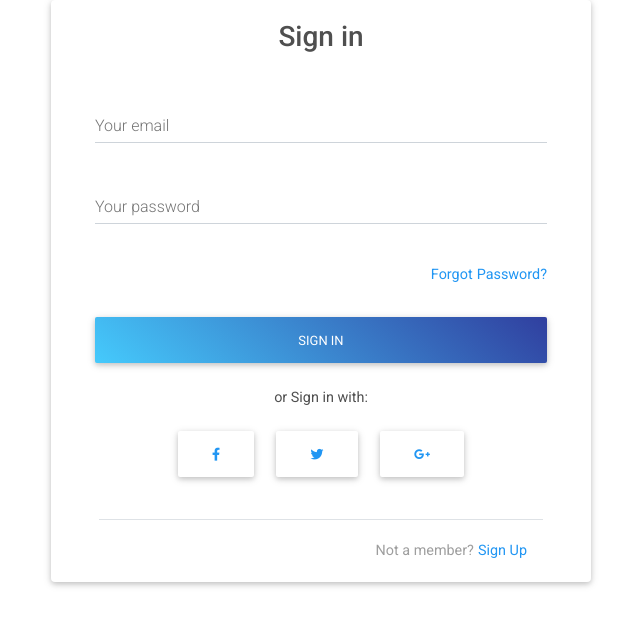
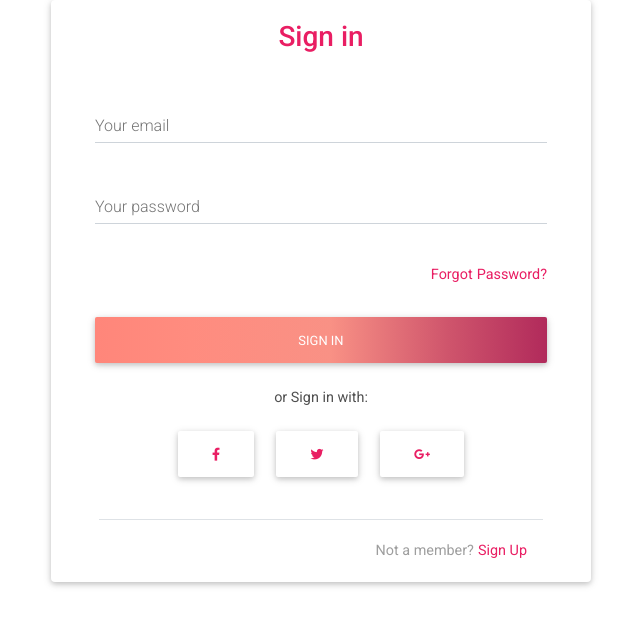
Before and after one commit to Rooted1/squlla-learning-system, a React (Create React App) app in the folder squlla-frontend/: page / in a window 1280 px wide. Shown: the top 626 px of the page, without its empty margins (34-674 px from the left). Built offline with nearby package versions, Linux system fonts and the light colour scheme.

Commit message:
update form color to custom color

```diff
--- a/squlla-frontend/src/components/Login.js
+++ b/squlla-frontend/src/components/Login.js
@@ -9,7 +9,7 @@
           <MDBCard>
             <MDBCardBody className="mx-4">
               <div className="text-center">
-                <h3 className="dark-grey-text mb-5">
+                <h3 className="pink-text mb-5">
                   <strong>Sign in</strong>
                 </h3>
               </div>
@@ -28,9 +28,9 @@
                 validate
                 containerClass="mb-0"
               />
-              <p className="font-small blue-text d-flex justify-content-end pb-3">
+              <p className="font-small pink-text d-flex justify-content-end pb-3">
                 Forgot
-                <a href="#!" className="blue-text ml-1">
+                <a href="#!" className="pink-text ml-1">
 
                   Password?
                 </a>
@@ -38,7 +38,7 @@
               <div className="text-center mb-3">
                 <MDBBtn
                   type="button"
-                  gradient="blue"
+                  gradient="young-passion"
                   rounded
                   className="btn-block z-depth-1a"
                 >
@@ -56,7 +56,7 @@
                   rounded
                   className="mr-md-3 z-depth-1a"
                 >
-                  <MDBIcon fab icon="facebook-f" className="blue-text text-center" />
+                  <MDBIcon fab icon="facebook-f" className="pink-text text-center" />
                 </MDBBtn>
                 <MDBBtn
                   type="button"
@@ -64,7 +64,7 @@
                   rounded
                   className="mr-md-3 z-depth-1a"
                 >
-                  <MDBIcon fab icon="twitter" className="blue-text" />
+                  <MDBIcon fab icon="twitter" className="pink-text" />
                 </MDBBtn>
                 <MDBBtn
                   type="button"
@@ -72,14 +72,14 @@
                   rounded
                   className="z-depth-1a"
                 >
-                  <MDBIcon fab icon="google-plus-g" className="blue-text" />
+                  <MDBIcon fab icon="google-plus-g" className="pink-text" />
                 </MDBBtn>
               </div>
             </MDBCardBody>
             <MDBModalFooter className="mx-5 pt-3 mb-1">
               <p className="font-small grey-text d-flex justify-content-end">
                 Not a member?
-                <a href="#!" className="blue-text ml-1">
+                <a href="#!" className="pink-text ml-1">
 
                   Sign Up
                 </a>
```
